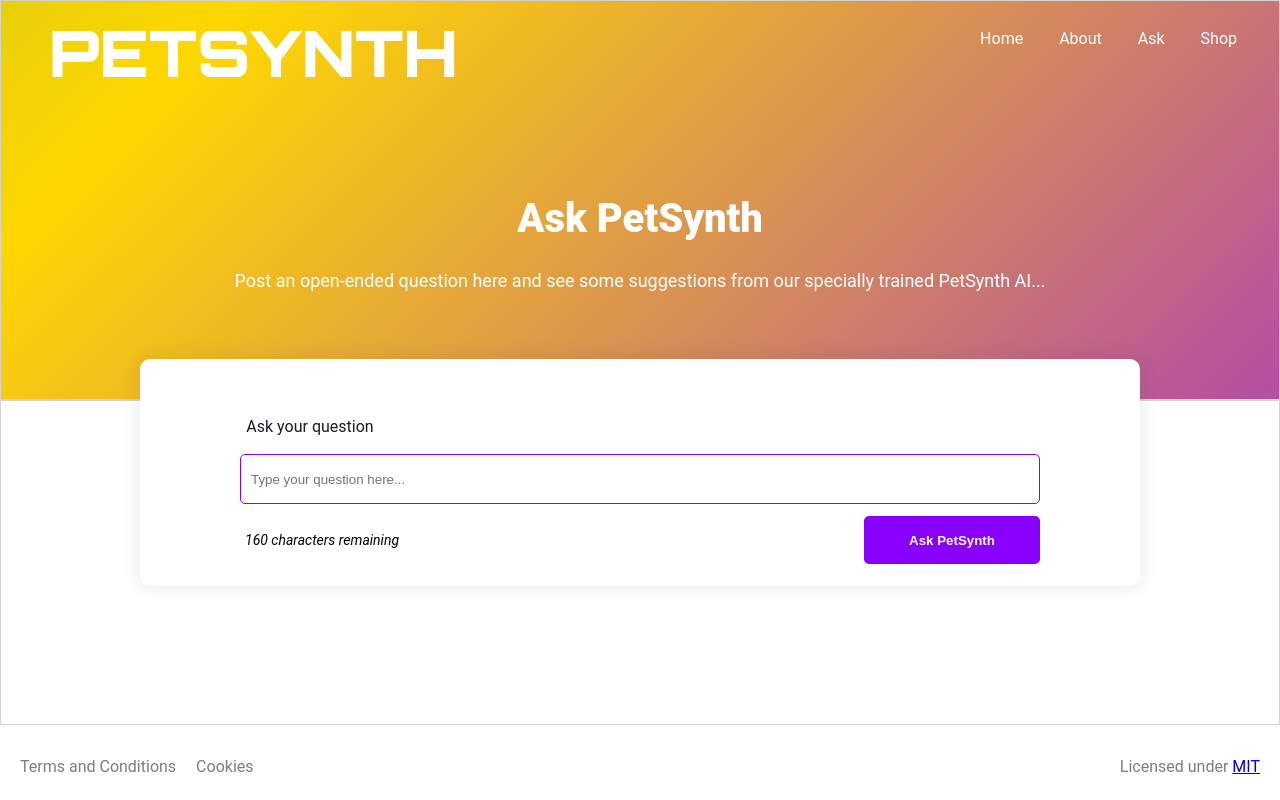
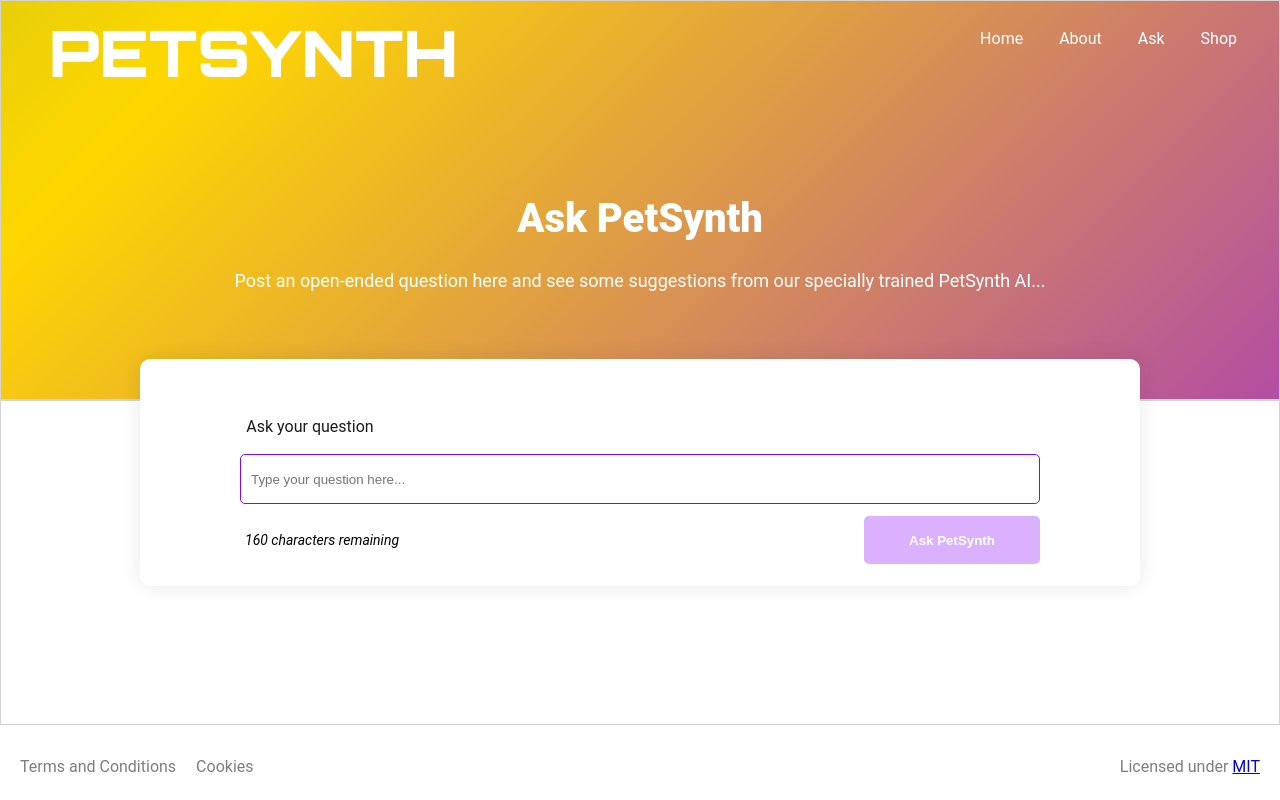
Before and after one commit to technative-academy/PetSynth, a React (Vite) app: page /ask in a window 1280 px wide. Built offline with nearby package versions, Linux system fonts and the light colour scheme.

Commit message:
Add functionality to ask page buttons

```diff
--- a/src/views/Ask/Ask.module.css
+++ b/src/views/Ask/Ask.module.css
@@ -103,6 +103,10 @@
 .askbtn:hover {
 	background: #6e00cc;
 	border: 2px solid #8900ff;
+}
+
+.askbtn:disabled {
+	opacity: 0.3;
 }
 
 .characters {
--- a/src/views/Ask/AskForm.jsx
+++ b/src/views/Ask/AskForm.jsx
@@ -1,6 +1,6 @@
 import React, { useMemo } from "react";
 import { useState } from "react";
-import { useDispatch } from "react-redux";
+import { useDispatch, useSelector } from "react-redux";
 
 import { fetchResponses } from "../../store";
 import styles from "./Ask.module.css";
@@ -11,6 +11,13 @@ const AskForm = () => {
 	const charRemaining = useMemo(() => {
 		return 160 - questionInput.length;
 	}, [questionInput]);
+
+	const isLoading = useSelector((state) => {
+		return state.ask.pending;
+	});
+
+	const submitIsDisabled =
+		questionInput.length === 0 || questionInput.length > 160 || isLoading;
 
 	return (
 		<div className={styles.askcontainer}>
@@ -25,8 +32,12 @@ const AskForm = () => {
 				></input>
 				<div className={styles.buttonAndRemaining}>
 					<div className={styles.buttonContainer}>
-						<button type="submit" className={styles.askbtn}>
-							Ask PetSynth
+						<button
+							type="submit"
+							className={styles.askbtn}
+							disabled={submitIsDisabled}
+						>
+							{isLoading ? "Loading" : "Ask PetSynth"}
 						</button>
 						<button
 							type="button"
```
